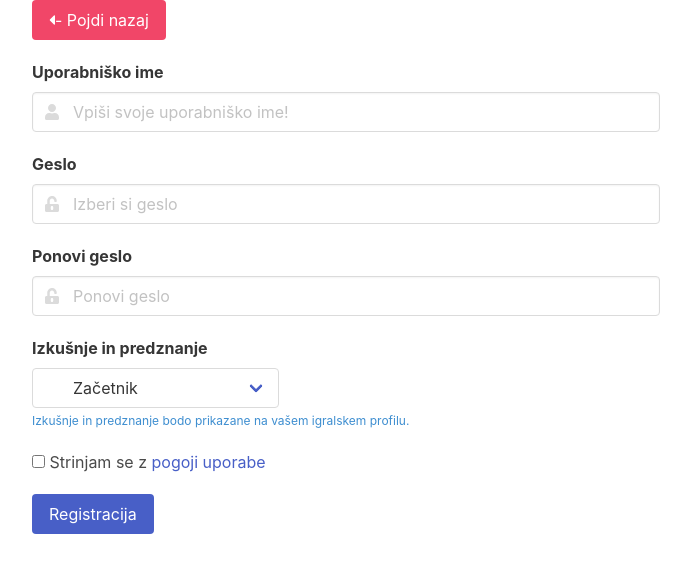
After one commit to MartinStrekelj/podSkalco, a PHP site: page /view/registration.php in a window 1280 px wide. The commit adds this page. Shown: the top 573 px of the page, without its empty margins (294-985 px from the left). Run offline with PHP 8.4, Linux system fonts and the light colour scheme; some libraries are stand-ins or nearby versions.

Commit message:
Added registration and dashboard

```diff
--- /dev/null
+++ b/view/empty-dashboard.php
@@ -0,0 +1,3 @@
+<div class="column is-12">
+    Seznam tekmovanj je prazen.
+</div>
--- /dev/null
+++ b/view/registration.php
@@ -0,0 +1,77 @@
+<!DOCTYPE html>
+<html lang="en">
+<head>
+    <meta charset="UTF-8">
+    <meta name="viewport" content="width=device-width, initial-scale=1.0">
+    <title>Registracija</title>
+    <link rel="stylesheet" href="https://cdn.jsdelivr.net/npm/bulma@0.8.2/css/bulma.min.css">
+    <script defer src="https://use.fontawesome.com/releases/v5.3.1/js/all.js"></script>
+</head>
+<body>
+
+    <div class="columns is-mobile is-centered">
+        <div class="column is-half">
+            <a href="<?= BASE_URL . "login" ?>" class="button is-danger"><span class="icon is-large is-left"><i class="fas fa-caret-left"></i></span>-  Pojdi nazaj</a>
+            <div class="field" style="margin-top: 20px">
+            <label class="label">Uporabniško ime</label>
+            <div class="control has-icons-left has-icons-right">
+                <input class="input" type="text" placeholder="Vpiši svoje uporabniško ime!">
+                <span class="icon is-small is-left">
+                <i class="fas fa-user"></i>
+                </span>
+            <!-- </div>
+            <p class="help is-success">This username is available</p>
+            </div> -->
+            <div class="field" style="margin-top: 20px">
+            <label class="label">Geslo</label>
+            <div class="control has-icons-left has-icons-right">
+                <input class="input" type="test" placeholder="Izberi si geslo">
+                <span class="icon is-small is-left">
+                <i class="fas fa-unlock-alt"></i>
+                </span>
+                <div class="field" style="margin-top: 20px">
+            <label class="label">Ponovi geslo</label>
+            <div class="control has-icons-left has-icons-right">
+                <input class="input" type="password" placeholder="Ponovi geslo">
+                <span class="icon is-small is-left">
+                <i class="fas fa-unlock-alt"></i>
+                </span>
+            <!-- </div>
+            <p class="help is-danger">This email is invalid</p>
+            </div> -->
+
+            <div class="field" style="margin-top: 20px">
+            <label class="label">Izkušnje in predznanje</label>
+            <div class="control">
+                <div class="select">
+                <select>
+                    <option>Začetnik</option>
+                    <option>Izkušeni badmintonaš</option>
+                    <option>Veteran</option>
+                </select>
+                </div>
+                <div>
+                    <p class="help is-info">Izkušnje in predznanje bodo prikazane na vašem igralskem profilu.</p>
+                </div>
+            </div>
+            </div>
+
+            <div class="field" style="margin-top: 20px">
+            <div class="control">
+                <label class="checkbox">
+                <input type="checkbox">
+                 Strinjam se z <a href="#">pogoji uporabe</a>
+                </label>
+            </div>
+            </div>
+
+            <div class="field is-grouped" style="margin-top: 20px">
+            <div class="control">
+                <button class="button is-link">Registracija</button>
+            </div>
+            </div>
+        </div>
+    </div>
+
+</body>
+</html>
```
Also changed, not shown: controller/UserController.php (+8 -0 lines), index.php (+8 -2 lines), view/dashboard.php (+23 -0 lines), view/login.php (+5 -6 lines), view/navbar.php (added, +22 -0 lines), view/sidemenu.php (added, +21 -0 lines).
